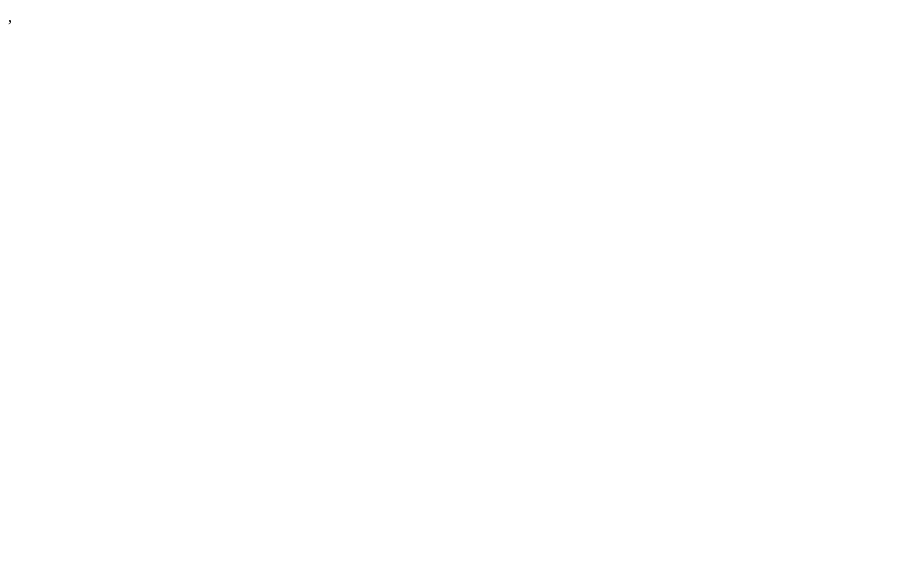
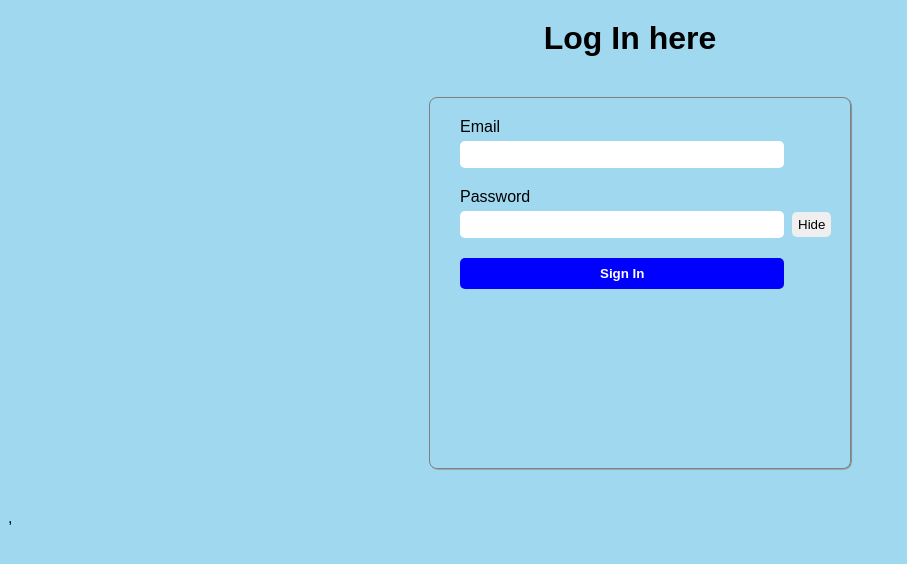
Before and after one commit to barrymomodouwurrie-165/Authentication-Test, a React (Vite) app: page /login in a window 1280 px wide. Shown: the top 564 px of the page, without its empty margins (0-907 px from the left). Built offline with nearby package versions, Linux system fonts and the light colour scheme.

Commit message:
created the signup and login pages and styled them

```diff
--- a/src/App.css
+++ b/src/App.css
@@ -0,0 +1,5 @@
+body{
+    background-color: rgba(135, 207, 235, 0.79);
+    font-size: 16px;
+    font-family: Arial, sans-serif;
+}
--- a/src/App.jsx
+++ b/src/App.jsx
@@ -3,6 +3,9 @@ import SignupPage from "./pages/SignupPage";
 import LoginPage from "./pages/LoginPage";
 import ContentsPage from "./pages/ContentsPage";
 import { Routes, Route } from "react-router";
+import "./App.css"
+import "./pages/SignupPage.css"
+import "./pages/LoginPage.css"
 
 function App() {
   return (
--- /dev/null
+++ b/src/pages/LoginPage.css
@@ -0,0 +1,46 @@
+.sign-in-header-title{
+    margin-top: 20px;
+    text-align: center;
+    margin-right: 20px;
+}
+.sign-in-form-container{
+   width: 420px;
+   /* border: 1px red solid; */
+   height: 350px;
+   margin: 40px auto;
+   border: solid 1px gray;
+   padding-top: 20px;
+   border-radius: 8px;
+   box-shadow: .8px .5px .8px gray;
+
+}
+.sign-in-para-name,.sign-in-para-email,.sign-in-para-password{
+    margin: 0;
+    margin-bottom: 5px;
+    width: 350px ;
+    margin-left: 30px;
+}
+ .sign-in-form-container input{
+    margin-bottom: 20px;
+    height: 25px;
+    width: 320px;
+    border: none;
+    border-radius: 5px;
+    margin-left: 30px;
+}
+.sign-in-hide-button{
+    margin-bottom: 20px;
+    height: 25px;
+    border: none;
+    border-radius: 5px;
+    margin-left: 8px;
+}
+.sign-in-create-button{
+    padding: 8px 140px;
+    border: none;
+    border-radius: 5px;
+    background-color: blue;
+    color: white;
+    font-weight: bold;
+    margin-left: 30px;
+}
--- a/src/pages/LoginPage.jsx
+++ b/src/pages/LoginPage.jsx
@@ -2,10 +2,23 @@
 
 const LoginPage = () => {
   return (
-    <div>
+    <>
+      <h1 className="sign-in-header-title">Log In here</h1>
+      <div className="sign-in-form-container">
+        <form action="">
+          <p className="sign-in-para-email">Email</p>
+          <input type="email" />
+          <p className="sign-in-para-password">Password</p>
+          <div>
 
-    </div>
-  )
+          <input type="text" />
+          <button className="sign-in-hide-button">Hide</button>
+          </div>
+          <button className="sign-in-create-button">Sign In</button>
+        </form>
+      </div>
+    </>
+  );
 }
 
 export default LoginPage
--- /dev/null
+++ b/src/pages/SignupPage.css
@@ -0,0 +1,39 @@
+.sign-up-header-title{
+    margin-top: 20px;
+    text-align: center;
+    margin-right: 20px;
+}
+.sign-up-form-container{
+   width: 420px;
+   height: 350px;
+   margin: 40px auto;
+   border: solid 1px gray;
+   padding-top: 20px;
+   border-radius: 8px;
+   box-shadow: .8px .5px .8px gray;
+
+}
+.sign-up-para-name,.sign-up-para-email,.sign-up-para-password{
+    margin: 0;
+    margin-bottom: 5px;
+    width: 350px ;
+    margin-left: 30px;
+}
+ .sign-up-form-container input{
+    margin-bottom: 20px;
+    height: 25px;
+    width: 350px;
+    border: none;
+    border-radius: 5px;
+    margin-left: 30px;
+}
+.sign-up-create-button{
+    padding: 8px 129px;
+    border: none;
+    border-radius: 5px;
+    background-color: blue;
+    color: white;
+    font-weight: bold;
+    margin-left: 30px;
+
+}
--- a/src/pages/SignupPage.jsx
+++ b/src/pages/SignupPage.jsx
@@ -1,11 +1,24 @@
 // import React from 'react'
+// import { useState, useEffect } from "react"
 
 const SignupPage = () => {
   return (
-    <div>
-
-    </div>
-  )
+    <>
+      <h1 className="sign-up-header-title">Create your Account here</h1>
+      <div className="sign-up-form-container">
+        <form action="">
+          <p className="sign-up-para-name">Full Name</p>
+          <input type="text" />
+          <p className="sign-up-para-email">Email</p>
+          <input type="email" />
+          <p className="sign-up-para-password">Password</p>
+          <input type="text" />
+          {/* <button className="hide-button">Hide</button> */}
+          <button className="sign-up-create-button">Create Account</button>
+        </form>
+      </div>
+    </>
+  );
 }
 
 export default SignupPage
```
